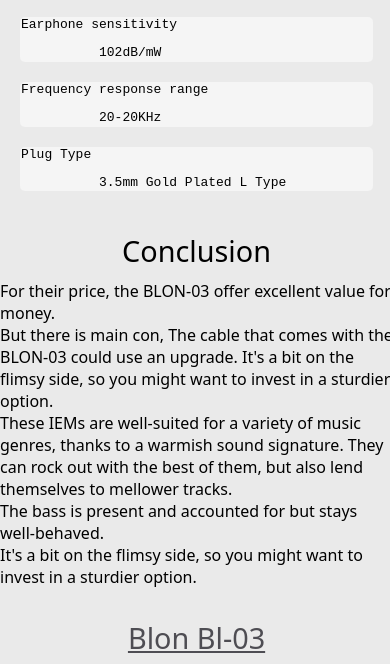
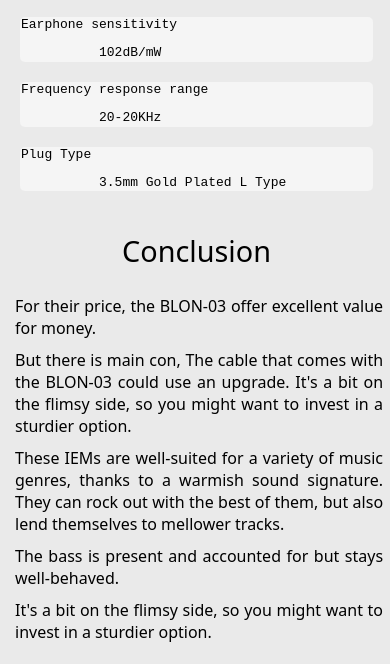
Before and after one commit to Pacodev77/howitworks, a plain HTML site: page index.html in a window 390 px wide. Shown: the part 2142-2806 px from the top of the page. Drawn offline with nearby package versions, Linux system fonts and the light colour scheme.

Commit message:
Media query Mejorada

```diff
--- a/index.html
+++ b/index.html
@@ -102,18 +102,25 @@
     </section>
 
     <section class="main-section" id="Conclusion">
-      <header>Conclusion</header>
+      <header class="leaves">Conclusion</header>
       <ul>
-        <li class="lista">For their price, the BLON-03 offer excellent value for money.</li>
-        <li class="lista">But there is main con, The cable that comes with the BLON-03
+        <li class="lista"><span class="margin-end"><p class="margin-top-end">For their price, the BLON-03 offer
+          excellent value for money.</p></span></li>
+
+        <li class="lista"> <span class="margin-end"><p class="margin-top-end">But there is main con, The cable that comes with the BLON-03
           could use an upgrade. It's a bit on the flimsy side, so you
-          might want to invest in a sturdier option.</li>
-        <li class="lista">These IEMs are well-suited for a variety of music genres,
+            might want to invest in a sturdier option.</p></span></li>
+
+        <li class="lista"><span class="margin-end"><p class="margin-top-end">These IEMs are well-suited for a variety of music genres,
           thanks to a warmish sound signature. They can rock out with
-          the best of them, but also lend themselves to mellower tracks.</li>
-        <li class="lista">The bass is present and accounted for but stays well-behaved.</li>
-        <li class="lista"> It's a bit on the flimsy side, so you might want to invest in
-          a sturdier option.</li>
+          the best of them, but also lend themselves to mellower tracks.</p></span></li>
+
+          <li class="lista"><span class="margin-end"><p class="margin-top-end">The bass is present and accounted
+            for but stays well-behaved.</p></span></li>
+
+        <li class="lista"><span class="margin-end"><p class="margin-top-end">It's a bit on the flimsy side, so you
+          might want to invest in
+          a sturdier option.</p></span></li>
       </ul>
     </section>
 
--- a/style.css
+++ b/style.css
@@ -107,7 +107,7 @@
   }
 
   /*Diseño responsivo*/
-  @media only screen and (min-width: 815px) {
+  @media only screen and (min-width: 715px) {
     body {
       flex-direction: row;
     }
@@ -120,9 +120,11 @@
     overflow-x: scroll;
   }
   .lista {
+    margin-left: 10px;
     margin: 10px;
     padding: 5px;
     min-height: 1.1em;
+    list-style: none;
   }
 
   .image {
@@ -134,3 +136,17 @@
     margin-left: 300px;
   }
   }
+
+  .leaves {
+    padding-bottom: 15px;
+  }
+  .margin-end {
+    margin-left: 5px; /* Ajusta el valor según sea necesario */
+    display: flex;
+    align-items: center;
+  }
+
+  .margin-top-end{
+    margin-top: -15px;
+    padding-top: -5px;
+  }
```
